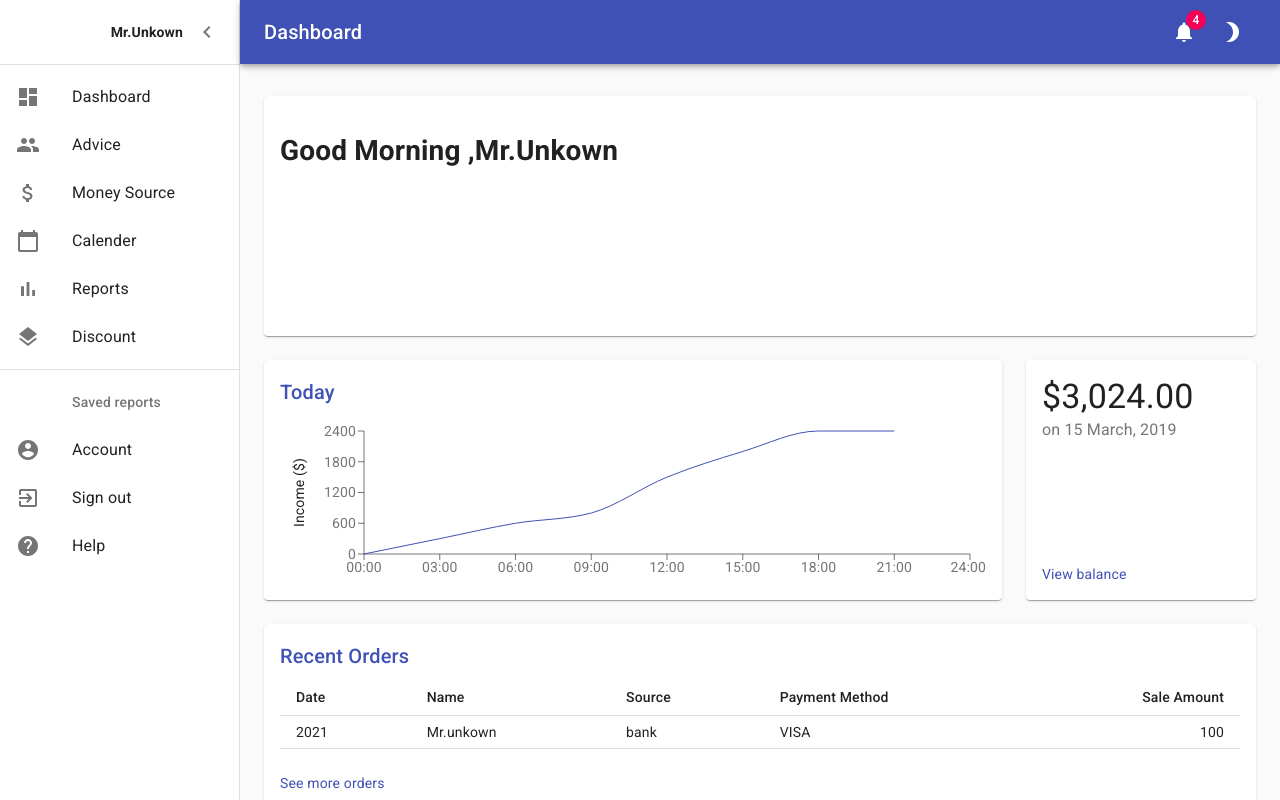
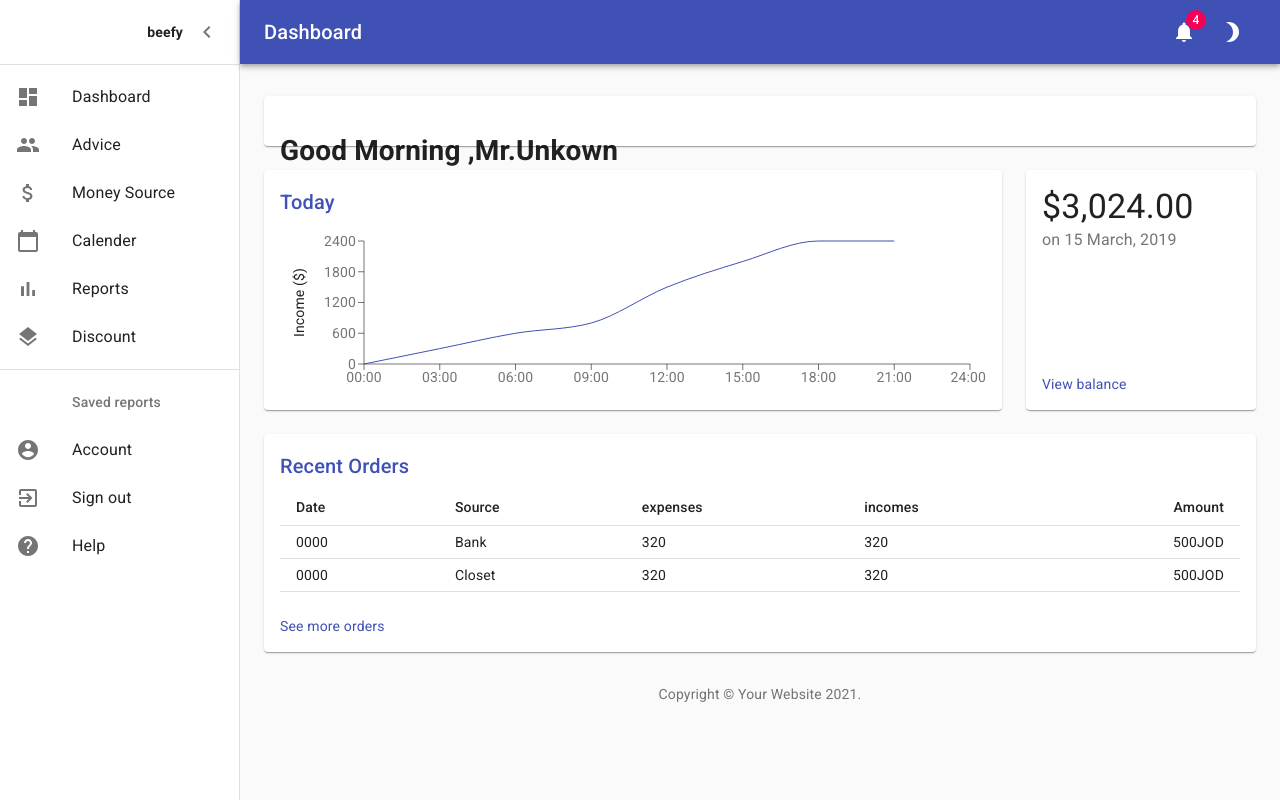
Before and after one commit to beefyWallet/beefyWallet, a Next.js app in the folder beefywallet/: page / in a window 1280 px wide. Built offline with nearby package versions, Linux system fonts and the light colour scheme.

Commit message:
40% clear

```diff
--- /dev/null
+++ b/beefywallet/data.js
@@ -0,0 +1,77 @@
+const data=[
+  {
+    totals_balance: 1000,
+    money_sources: [
+      {
+        id: '1',
+        name: 'Bank',
+        expenses: [
+          {
+            id: '1',
+            value: '150',
+            note: 'Used taxi to go from home to electricty circle',
+            transaction_date: '12/7/2020',
+          },
+          {
+            id: '2',
+            value: '170',
+            note: 'Used taxi to go from home to eskan circle',
+            transaction_date: '13/7/2020',
+          },
+        ],
+        incomes: [
+          {
+            id: '1',
+            value: '150',
+            note: 'Used taxi to go from home to electricty circle',
+            transaction_date: '12/7/2020',
+          },
+          {
+            id: '2',
+            value: '170',
+            note: 'Used taxi to go from home to eskan circle',
+            transaction_date: '13/7/2020',
+          },
+        ],
+        amount: 500,
+        currency: 'JOD',
+      },
+      {
+        id: '2',
+        name: 'Closet',
+        expenses: [
+          {
+            id: '1',
+            value: '150',
+            note: 'Used taxi to go from home to electricty circle',
+            transaction_date: '12/7/2020',
+          },
+          {
+            id: '2',
+            value: '170',
+            note: 'Used taxi to go from home to eskan circle',
+            transaction_date: '13/7/2020',
+          },
+        ],
+        incomes: [
+          {
+            id: '1',
+            value: '150',
+            note: 'Used taxi to go from home to electricty circle',
+            transaction_date: '12/7/2020',
+          },
+          {
+            id: '2',
+            value: '170',
+            note: 'Used taxi to go from home to eskan circle',
+            transaction_date: '13/7/2020',
+          },
+        ],
+        amount: 500,
+        currency: 'JOD',
+      },
+    ],
+  },
+]
+
+export default data
--- a/beefywallet/src/components/Orders.js
+++ b/beefywallet/src/components/Orders.js
@@ -7,13 +7,7 @@ import TableCell from '@material-ui/core/TableCell'
 import TableHead from '@material-ui/core/TableHead'
 import TableRow from '@material-ui/core/TableRow'
 import Title from './Title'
-
-// Generate Order Data
-function createData(id, date, name, source, paymentMethod, amount) {
-  return { id, date, name, source, paymentMethod, amount }
-}
-
-const rows = [createData(0, '2021', 'Mr.unkown', 'bank', 'VISA', 100)]
+import data from '../../data'
 
 function preventDefault(event) {
   event.preventDefault()
@@ -34,20 +28,34 @@ export default function Orders() {
         <TableHead>
           <TableRow>
             <TableCell>Date</TableCell>
-            <TableCell>Name</TableCell>
             <TableCell>Source</TableCell>
-            <TableCell>Payment Method</TableCell>
-            <TableCell align="right">Sale Amount</TableCell>
+            <TableCell>expenses</TableCell>
+            <TableCell>incomes</TableCell>
+            <TableCell align="right">Amount</TableCell>
           </TableRow>
         </TableHead>
         <TableBody>
-          {rows.map(row => (
+          {data[0].money_sources.map(row => (
             <TableRow key={row.id}>
-              <TableCell>{row.date}</TableCell>
+              <TableCell>0000</TableCell>
               <TableCell>{row.name}</TableCell>
-              <TableCell>{row.source}</TableCell>
-              <TableCell>{row.paymentMethod}</TableCell>
-              <TableCell align="right">{row.amount}</TableCell>
+              <TableCell>
+                {row.expenses.reduce(
+                  (sum, expense) => sum + parseInt(expense.value),
+                  0
+                )}
+              </TableCell>
+
+              <TableCell>
+                {row.incomes.reduce(
+                  (sum, income) => sum + parseInt(income.value),
+                  0
+                )}
+              </TableCell>
+              <TableCell align="right">
+                {row.amount}
+                {row.currency}
+              </TableCell>
             </TableRow>
           ))}
         </TableBody>
--- a/beefywallet/src/components/SideBar.js
+++ b/beefywallet/src/components/SideBar.js
@@ -7,8 +7,6 @@ import { mainListItems, secondaryListItems } from '../components/listItems'
 import clsx from 'clsx'
 
 const SideBar = ({ setOpen, open, classes }) => {
-  console.log(open, '  side   open')
-
   const handleDrawerClose = () => {
     setOpen(false)
   }
@@ -22,7 +20,7 @@ const SideBar = ({ setOpen, open, classes }) => {
       open={open}
     >
       <div className={classes.toolbarIcon}>
-        <h4>Mr.Unkown</h4>
+        <h4>beefy</h4>
         <IconButton onClick={handleDrawerClose}>
           <ChevronLeftIcon />
         </IconButton>
--- a/beefywallet/src/components/useStyle.js
+++ b/beefywallet/src/components/useStyle.js
@@ -78,6 +78,10 @@ const useStyles = makeStyles(theme => ({
   fixedHeight: {
     height: 240,
   },
+  initiallyHeight: {
+    padding: theme.spacing(2),
+    height: 50,
+  },
 }))
 
 export default useStyles
--- a/beefywallet/src/context/BeefyWalletAdmin.js
+++ b/beefywallet/src/context/BeefyWalletAdmin.js
@@ -1,11 +1,11 @@
 import BeefyWalletHeaderAndSideBar from './BeefyWalletHeaderAndSideBar'
 import Dashboard from '../pages/Dashboard'
-
+import BeefyWalletMain from './BeefyWalletMain'
 const BeefyWalletAdmin = () => {
   return (
     <>
       <BeefyWalletHeaderAndSideBar>
-        <Dashboard />
+        <BeefyWalletMain />
       </BeefyWalletHeaderAndSideBar>
     </>
   )
--- /dev/null
+++ b/beefywallet/src/context/BeefyWalletMain.js
@@ -0,0 +1,22 @@
+import React from 'react'
+import clsx from 'clsx'
+import useStyles from '../components/useStyle'
+import Container from '@material-ui/core/Container'
+import Box from '@material-ui/core/Box'
+import BeefyWalletFooter from '../context/BeefyWalletFooter'
+import Dashboard from '../pages/Dashboard'
+export default function BeefyWalletMain() {
+  const classes = useStyles()
+
+  return (
+    <main className={classes.content}>
+      <div className={classes.appBarSpacer} />
+      <Container maxWidth="lg" className={classes.container}>
+        <Dashboard />
+        <Box pt={4}>
+          <BeefyWalletFooter />
+        </Box>
+      </Container>
+    </main>
+  )
+}
--- a/beefywallet/src/pages/Dashboard.js
+++ b/beefywallet/src/pages/Dashboard.js
@@ -1,14 +1,11 @@
 import React from 'react'
 import clsx from 'clsx'
 import useStyles from '../components/useStyle'
-import Container from '@material-ui/core/Container'
 import Grid from '@material-ui/core/Grid'
 import Paper from '@material-ui/core/Paper'
 import Chart from '../components/Chart'
 import Deposits from '../components/Deposits'
 import Orders from '../components/Orders'
-import Box from '@material-ui/core/Box'
-import BeefyWalletFooter from '../context/BeefyWalletFooter'
 
 export default function Dashboard() {
   const classes = useStyles()
@@ -16,12 +13,10 @@ export default function Dashboard() {
   const fixedHeightPaper = clsx(classes.paper, classes.fixedHeight)
 
   return (
-    <main className={classes.content}>
-      <div className={classes.appBarSpacer} />
-      <Container maxWidth="lg" className={classes.container}>
+    <React.Fragment>
       <Grid container spacing={3}>
         <Grid item xs={12}>
-            <Paper className={fixedHeightPaper}>
+          <Paper className={classes.initiallyHeight}>
             <h1>Good Morning ,Mr.Unkown</h1>
           </Paper>
         </Grid>
@@ -44,11 +39,6 @@ export default function Dashboard() {
           </Paper>
         </Grid>
       </Grid>
-
-        <Box pt={4}>
-          <BeefyWalletFooter />
-        </Box>
-      </Container>
-    </main>
+    </React.Fragment>
   )
 }
--- a/beefywallet/src/theme.js
+++ b/beefywallet/src/theme.js
@@ -1,5 +1,5 @@
-import { createMuiTheme } from '@material-ui/core/styles'
+import { createTheme } from '@material-ui/core/styles'
 
-const theme = createMuiTheme({})
+const theme = createTheme({})
 
 export default theme
```
Lines whose indentation alone changed are shown as unchanged.
